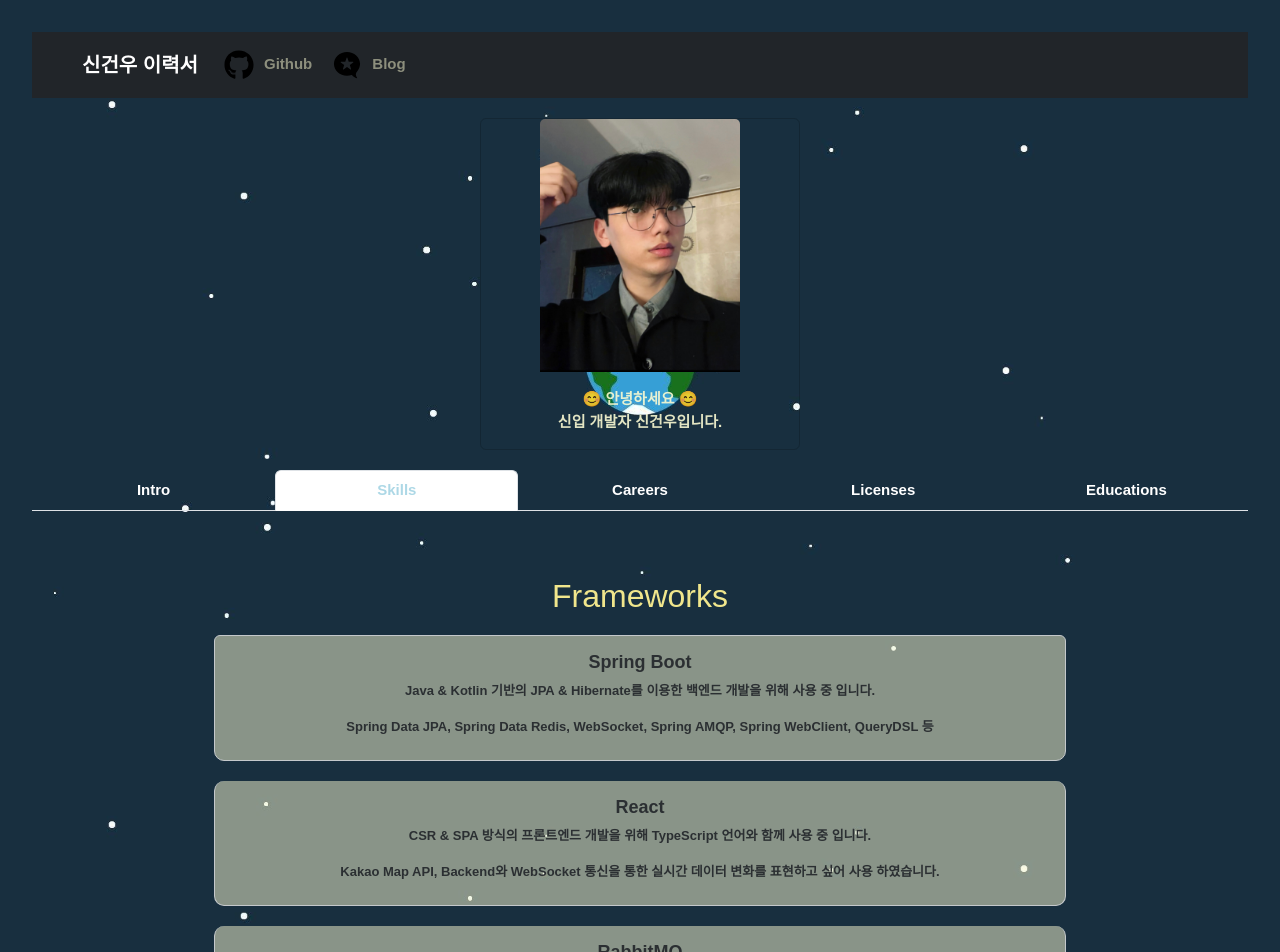
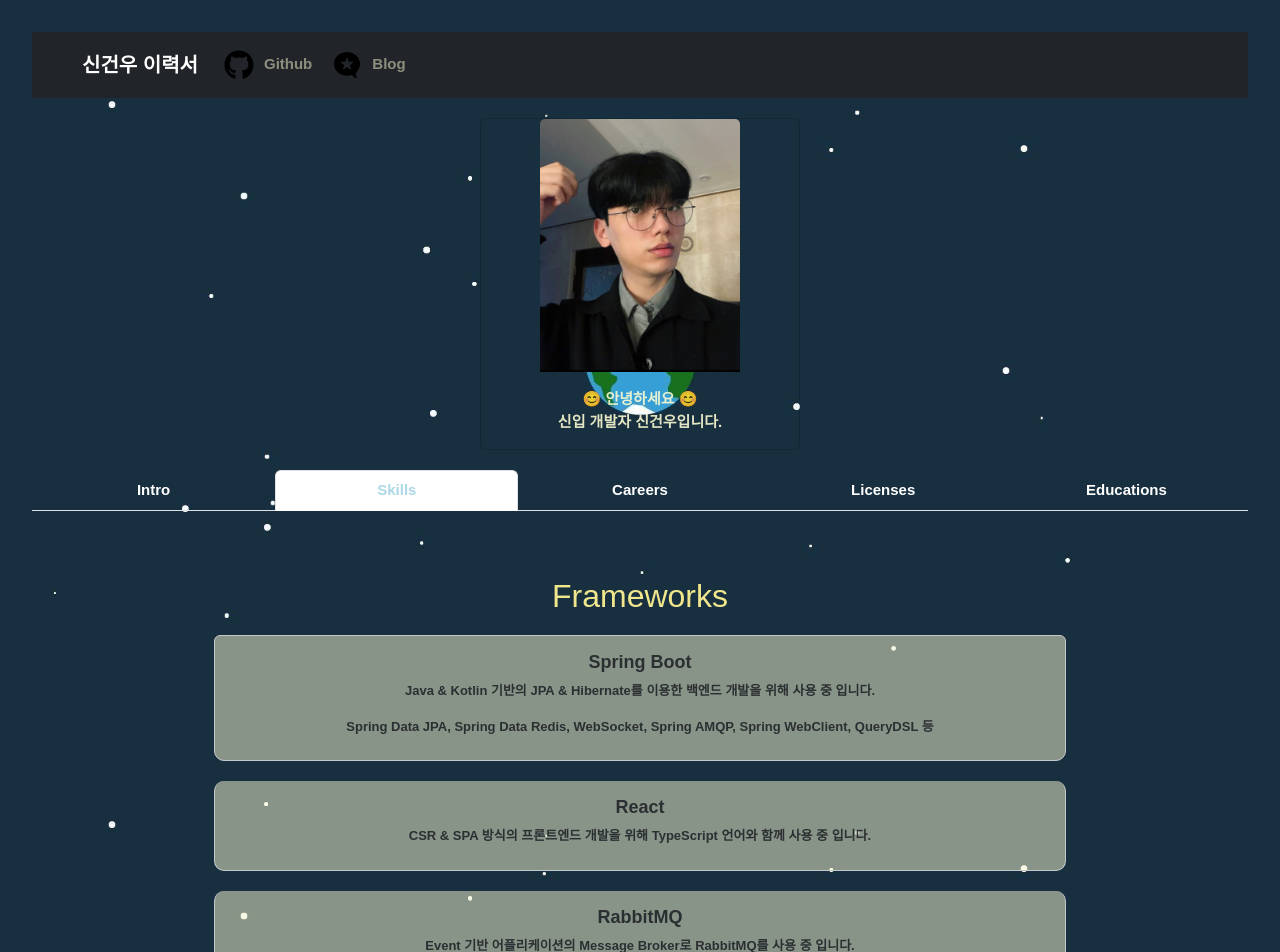
Before and after one commit to spacedustz/Resume, a React (Vite) app in the folder React/: page /skills in a window 1280 px wide. Shown: the top 952 px of the page. Built offline with nearby package versions, Linux system fonts and the light colour scheme.

Commit message:
기술스택 수정

```diff
--- a/React/src/components/Skills.tsx
+++ b/React/src/components/Skills.tsx
@@ -24,7 +24,6 @@ const SkillList: React.FC = () => {
                 <ListItem variant="secondary">
                     <strong>React</strong>
                     <p>CSR & SPA 방식의 프론트엔드 개발을 위해 TypeScript 언어와 함께 사용 중 입니다.</p>
-                    <p>Kakao Map API, Backend와 WebSocket 통신을 통한 실시간 데이터 변화를 표현하고 싶어 사용 하였습니다.</p>
                 </ListItem>
 
                 <ListItem variant="secondary">
```
